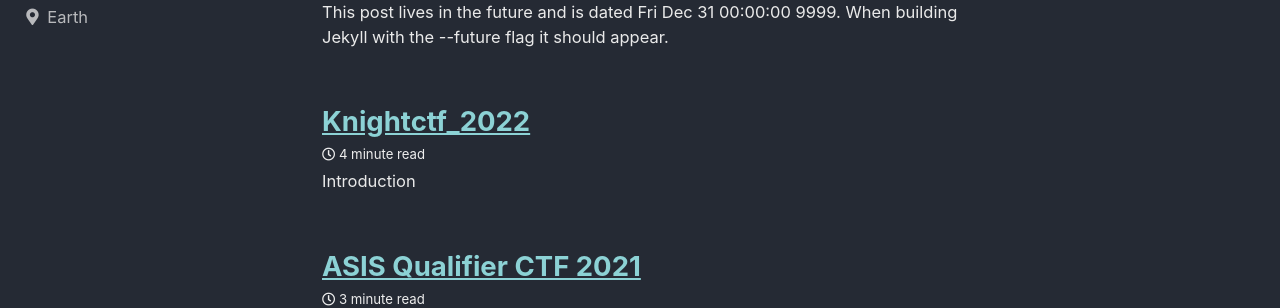
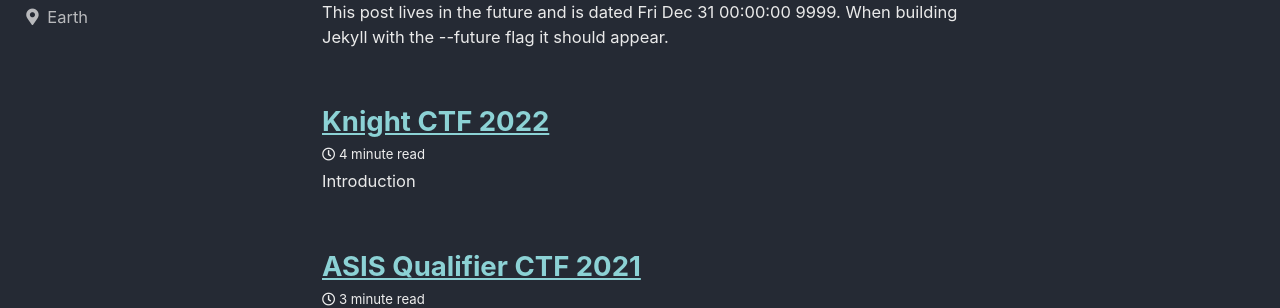
Before and after one commit to soloPFL/bsempir0x65, a Jekyll site: the page built from index.html, in a window 1280 px wide. Shown: the part 310-618 px from the top of the page. Built offline with Jekyll 4.4.1, drawn with Linux system fonts in a browser that asks for light colours; cached includes are drawn as plain includes; the list of posts is cut into pages by our own code.

Commit message:
Update 2022-01-28-KnightCTF_2022.md

```diff
--- a/_posts/2022-01-28-KnightCTF_2022.md
+++ b/_posts/2022-01-28-KnightCTF_2022.md
@@ -1,3 +1,9 @@
+---
+title:  "Knight CTF 2022"
+search: true
+categories:
+  - writeup
+---
 # <a name="Introduction"></a>Introduction
 
 A new Year a new CTF to challenge. This time we went to Bangladesh <img class="emoji" alt="bangladesh" src="https://github.githubassets.com/images/icons/emoji/unicode/1f1e7-1f1e9.png" width="20" height="20"> and found a neat little ctf with some easy tasks which gave us a nice exercise. Hope you could enjoy it too despite the issues in the beginning.
```
